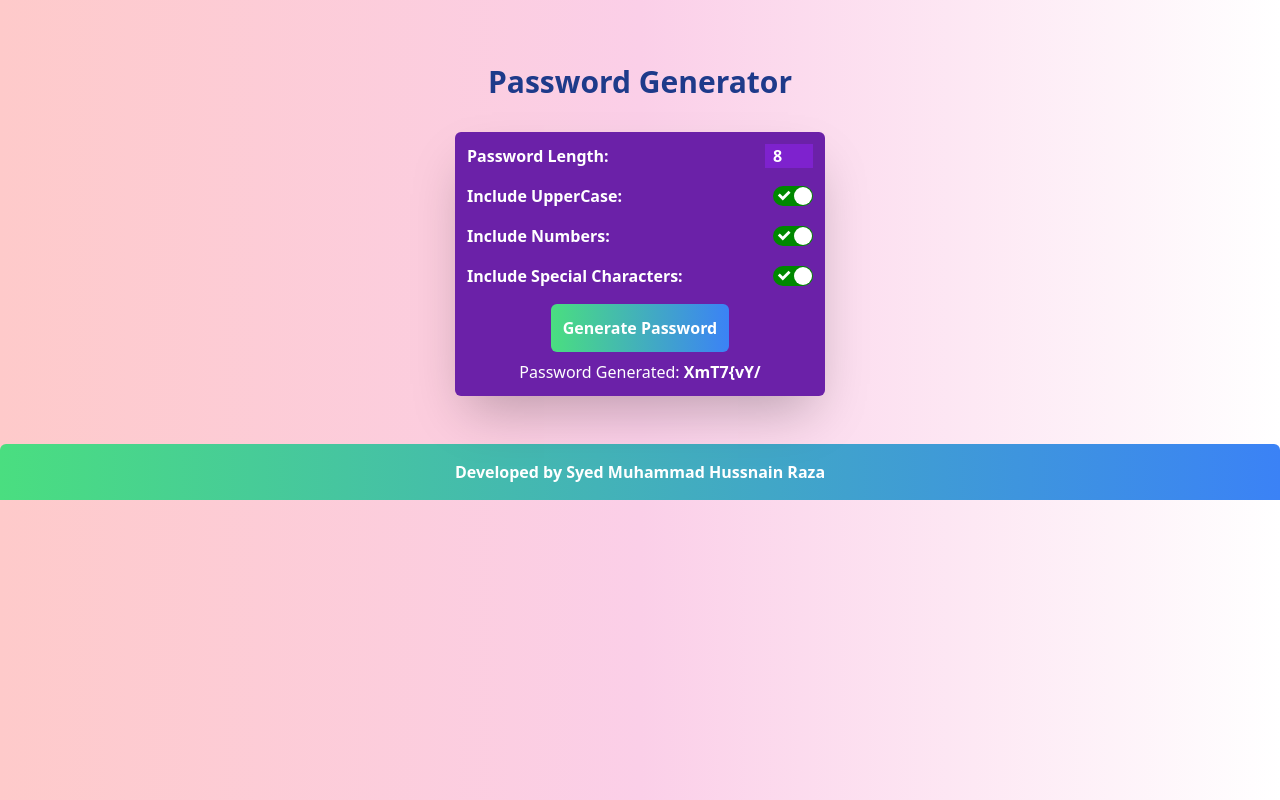
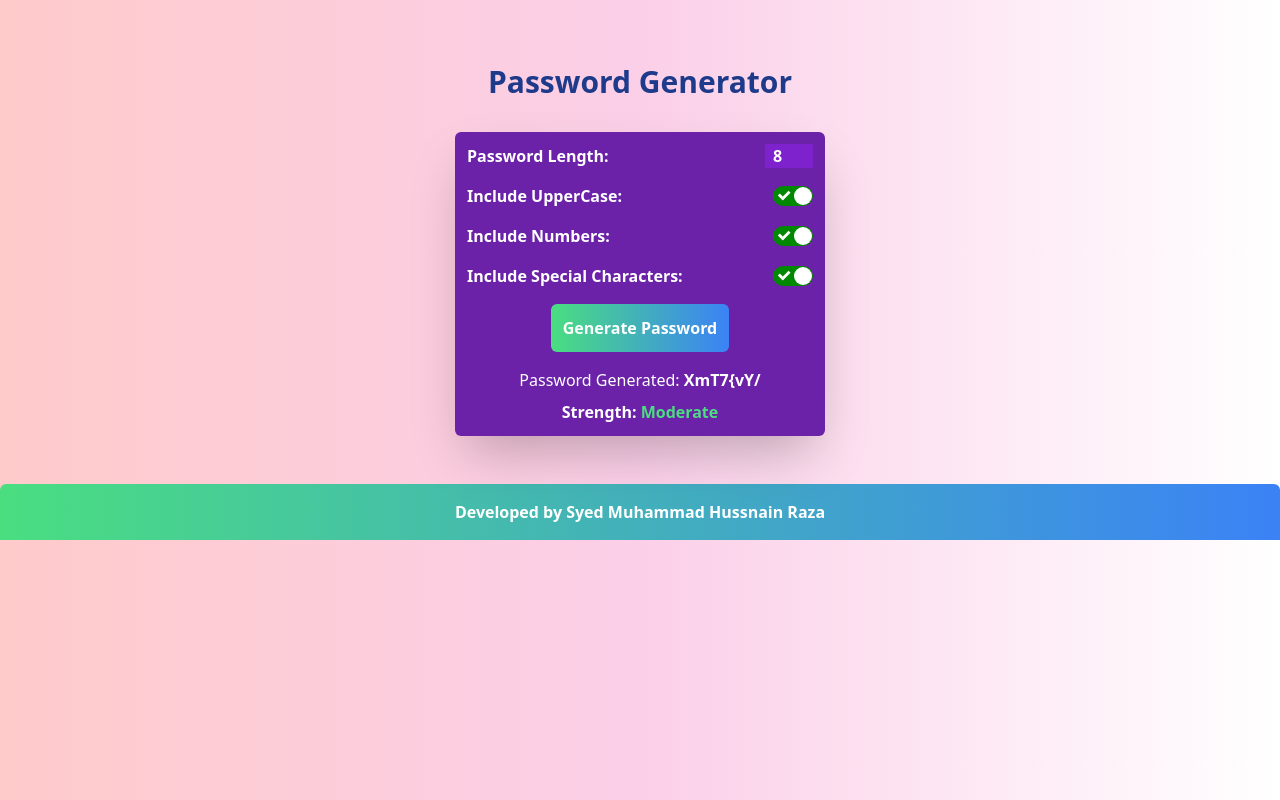
Before and after one commit to Syed-Muhammad-Hussnain-Raza/Password-Generator-React-App, a React (Create React App) app: page / in a window 1280 px wide. Both pictures are taken after a click on the button "Generate Password". Built offline with nearby package versions, Linux system fonts and the light colour scheme.

Commit message:
PasswordGenerator - Update for strength of password

```diff
--- a/src/components/PasswordGenerator.jsx
+++ b/src/components/PasswordGenerator.jsx
@@ -7,10 +7,19 @@ const PasswordGenerator = () => {
   const [includeUpperCase, setIncludeUpperCase] = useState(true);
   const [includeNumbers, setIncludeNumbers] = useState(true);
   const [includeSpecialCharacter, setIncludeSpecialCharacter] = useState(true);
+  const [passwordStrength, setPasswordStrength] = useState("");
+  const [copySuccess, setCopySuccess] = useState("");
 
   const handlePasswordLengthChange = (e) => {
     const length = Math.max(4, Math.min(64, parseInt(e.target.value, 10) || 8));
     setPasswordLength(length);
+  };
+
+  const determineStrength = (length, upper, numbers, special) => {
+    let strength = "Weak";
+    if (length >= 12 && upper && numbers && special) strength = "Strong";
+    else if (length >= 8 && (upper || numbers || special)) strength = "Moderate";
+    return strength;
   };
 
   const generatePassword = () => {
@@ -37,7 +46,9 @@ const PasswordGenerator = () => {
     if (includeSpecialCharacter) {
       validChars += specialCharacters;
       guaranteedChars.push(
-        specialCharacters[Math.floor(Math.random() * specialCharacters.length)]
+        specialCharacters[
+          Math.floor(Math.random() * specialCharacters.length)
+        ]
       );
     }
 
@@ -48,16 +59,26 @@ const PasswordGenerator = () => {
       newPassword += validChars.charAt(randomIndex);
     }
 
-    setPassword(
-      newPassword
+    newPassword = newPassword
       .split("")
       .sort(() => Math.random() - 0.5)
-        .join("")
+      .join("");
+
+    setPassword(newPassword);
+    setPasswordStrength(
+      determineStrength(
+        passwordLength,
+        includeUpperCase,
+        includeNumbers,
+        includeSpecialCharacter
+      )
     );
+    setCopySuccess("");
   };
 
   const copyToClipboard = () => {
     navigator.clipboard.writeText(password);
+    setCopySuccess("Copied to clipboard!");
   };
 
   return (
@@ -116,7 +137,8 @@ const PasswordGenerator = () => {
             Generate Password
           </button>
           {password && (
-            <p className="font-normal text-white mt-2">
+            <div className="mt-4">
+              <p className="font-normal text-white">
                 Password Generated:{" "}
                 <span
                   className="font-bold cursor-pointer"
@@ -125,6 +147,11 @@ const PasswordGenerator = () => {
                   {password}
                 </span>
               </p>
+              <p className="mt-2">
+                Strength: <span className="text-green-400">{passwordStrength}</span>
+              </p>
+              {copySuccess && <p className="mt-1 text-green-300">{copySuccess}</p>}
+            </div>
           )}
         </div>
       </div>
```
Lines whose indentation alone changed are shown as unchanged.
